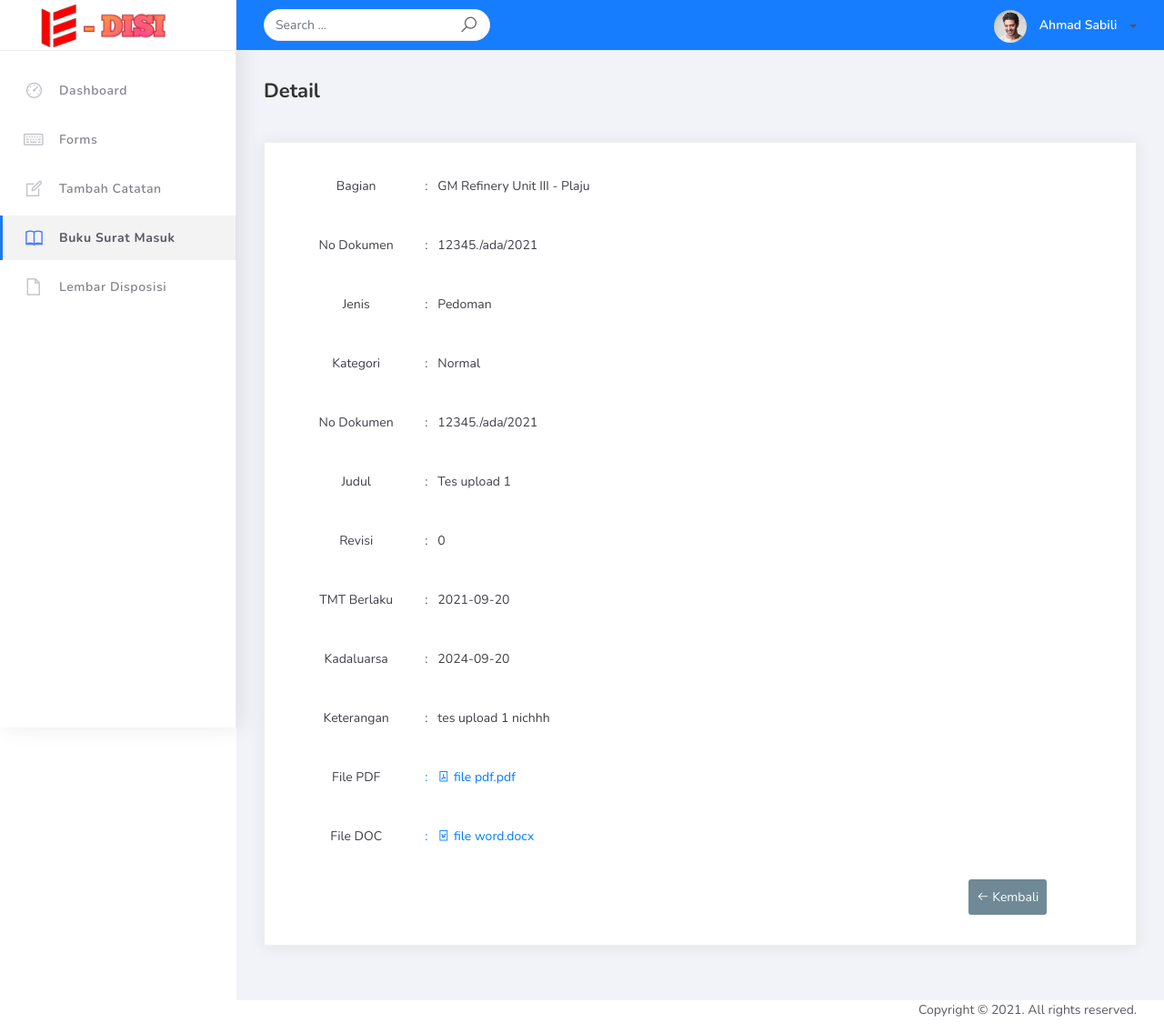
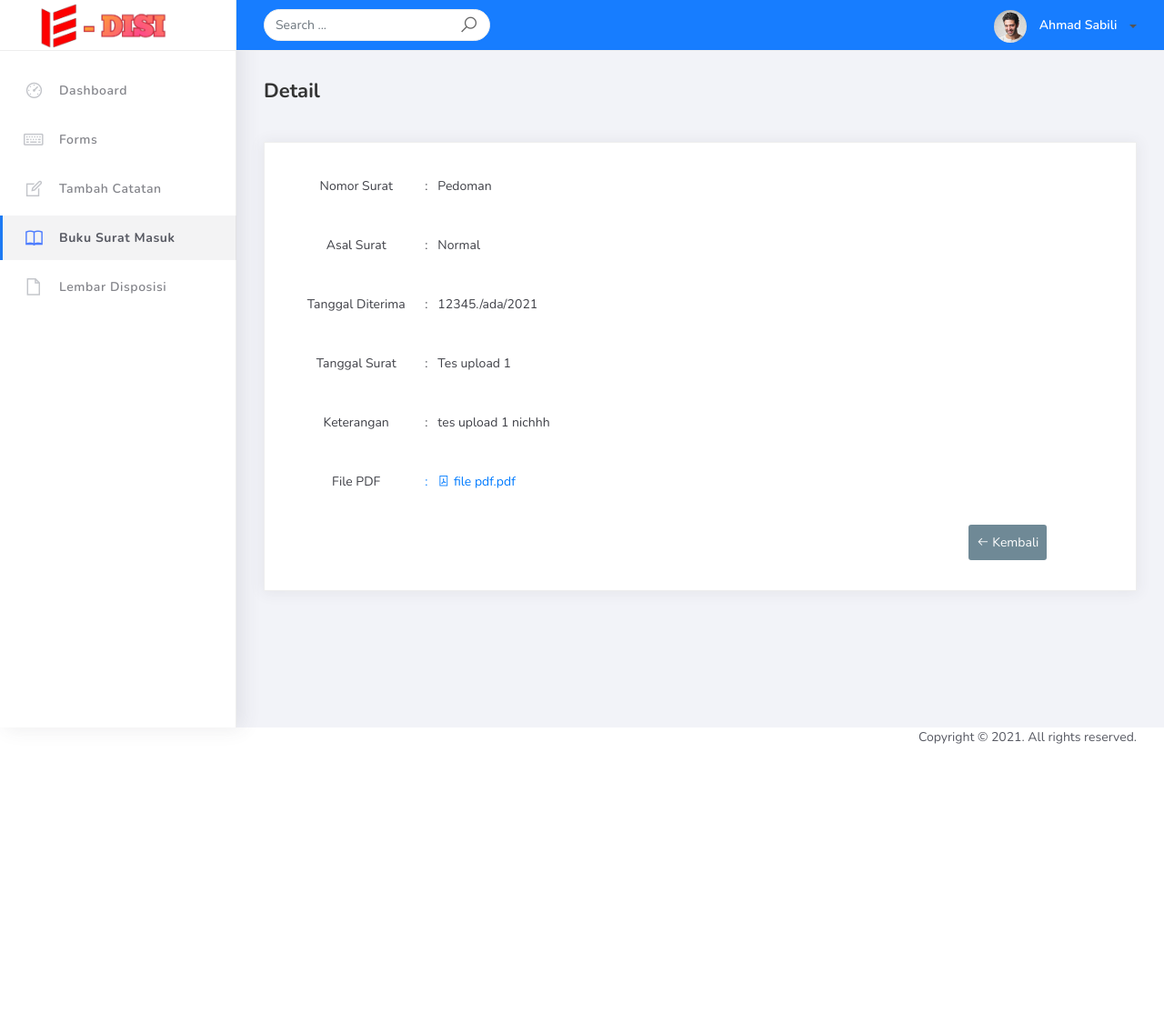
Before and after one commit to nataliasagita/kp, a PHP site: page /pages/admin/stk/detail.php?id_stk=1 in a window 1280 px wide. Shown: the whole page at 91% size. After the commit the page ends 818 px from the top, so only its background shows below. Run offline with PHP 8.4, Linux system fonts and the light colour scheme; data comes from the database, SQL or seed files in the repository; some libraries are stand-ins or nearby versions.

Commit message:
Update detail.php

```diff
--- a/pages/admin/stk/detail.php
+++ b/pages/admin/stk/detail.php
@@ -4,17 +4,12 @@ include '../../../koneksi.php';
 $id_stk = $_GET['id_stk'];
 $hasil = mysqli_query($koneksi, "SELECT*FROM tb_stk WHERE id_stk='$id_stk'");
 while ($data = mysqli_fetch_array($hasil)) {
-    $bagian = $data['bagian'];
     $jenis = $data['jenis'];
     $kategori = $data['kategori'];
     $no_dokumen = $data['no_dokumen'];
     $judul = $data['judul'];
-    $revisi = $data['revisi'];
-    $tmt_berlaku = $data['tmt_berlaku'];
-    $kadaluarsa = $data['kadaluarsa'];
     $keterangan = $data['keterangan'];
     $file_pdf = $data['file_pdf'];
-    $file_word = $data['file_word'];
 }
 ?>
 
@@ -159,40 +154,20 @@ while ($data = mysqli_fetch_array($hasil)) {
                                 <div class="card-body">
                                     <form action="proses_edit.php" method="POST" enctype="multipart/form-data">
                                         <div class="form-group form-inline">
-                                            <label for="bagian" class="col-md-2 col-form-label">Bagian</label>
-                                            <label for="" class="col-form-label">: &nbsp; <?= $bagian; ?></label>
+                                            <label for="no_dokumen" class="col-md-2 col-form-label">Nomor Surat</label>
+                                            <label for="" class="col-form-label">: &nbsp; <?= $jenis; ?></label>
                                         </div>
                                         <div class="form-group form-inline">
-                                            <label for="no_dokumen" class="col-md-2 col-form-label">No Dokumen</label>
+                                            <label for="kategori" class="col-md-2 col-form-label">Asal Surat</label>
+                                            <label for="" class="col-form-label">: &nbsp; <?= $kategori; ?></label>
+                                        </div>
+                                        <div class="form-group form-inline">
+                                            <label for="no_dokumen" class="col-md-2 col-form-label">Tanggal Diterima</label>
                                             <label for="" class="col-form-label">: &nbsp; <?= $no_dokumen; ?></label>
                                         </div>
                                         <div class="form-group form-inline">
-                                            <label for="jenis" class="col-md-2 col-form-label">Jenis</label>
-                                            <label for="" class="col-form-label">: &nbsp; <?= $jenis; ?></label>
-                                        </div>
-                                        <div class="form-group form-inline">
-                                            <label for="kategori" class="col-md-2 col-form-label">Kategori</label>
-                                            <label for="" class="col-form-label">: &nbsp; <?= $kategori; ?></label>
-                                        </div>
-                                        <div class="form-group form-inline">
-                                            <label for="no_dokumen" class="col-md-2 col-form-label">No Dokumen</label>
-                                            <label for="" class="col-form-label">: &nbsp; <?= $no_dokumen; ?></label>
-                                        </div>
-                                        <div class="form-group form-inline">
-                                            <label for="judul" class="col-md-2 col-form-label">Judul</label>
+                                            <label for="judul" class="col-md-2 col-form-label">Tanggal Surat</label>
                                             <label for="" class="col-form-label">: &nbsp; <?= $judul; ?></label>
-                                        </div>
-                                        <div class="form-group form-inline">
-                                            <label for="revisi" class="col-md-2 col-form-label">Revisi</label>
-                                            <label for="" class="col-form-label">: &nbsp; <?= $revisi; ?></label>
-                                        </div>
-                                        <div class="form-group form-inline">
-                                            <label for="tmt_berlaku" class="col-md-2 col-form-label">TMT Berlaku</label>
-                                            <label for="" class="col-form-label">: &nbsp; <?= $tmt_berlaku; ?></label>
-                                        </div>
-                                        <div class="form-group form-inline">
-                                            <label for="kadaluarsa" class="col-md-2 col-form-label">Kadaluarsa</label>
-                                            <label for="" class="col-form-label">: &nbsp; <?= $kadaluarsa; ?></label>
                                         </div>
                                         <div class="form-group form-inline">
                                             <label for="keterangan" class="col-md-2 col-form-label">Keterangan</label>
@@ -201,10 +176,6 @@ while ($data = mysqli_fetch_array($hasil)) {
                                         <div class="form-group form-inline">
                                             <label for="file_pdf" class="col-md-2 col-form-label">File PDF</label>
                                             <a href="download_pdf.php?id_stk=<?= $id_stk; ?>" target="_blank">: &nbsp; <i class="la la-file-pdf-o"></i> <?= $file_pdf; ?></a>
-                                        </div>
-                                        <div class="form-group form-inline">
-                                            <label for="file_word" class="col-md-2 col-form-label">File DOC</label>
-                                            <a href="download_word.php?id_stk=<?= $id_stk; ?>" target="_blank">: &nbsp; <i class="la la-file-word-o"></i> <?= $file_word; ?></a>
                                         </div>
 
                                         <div class="form-group row float-right">
```
